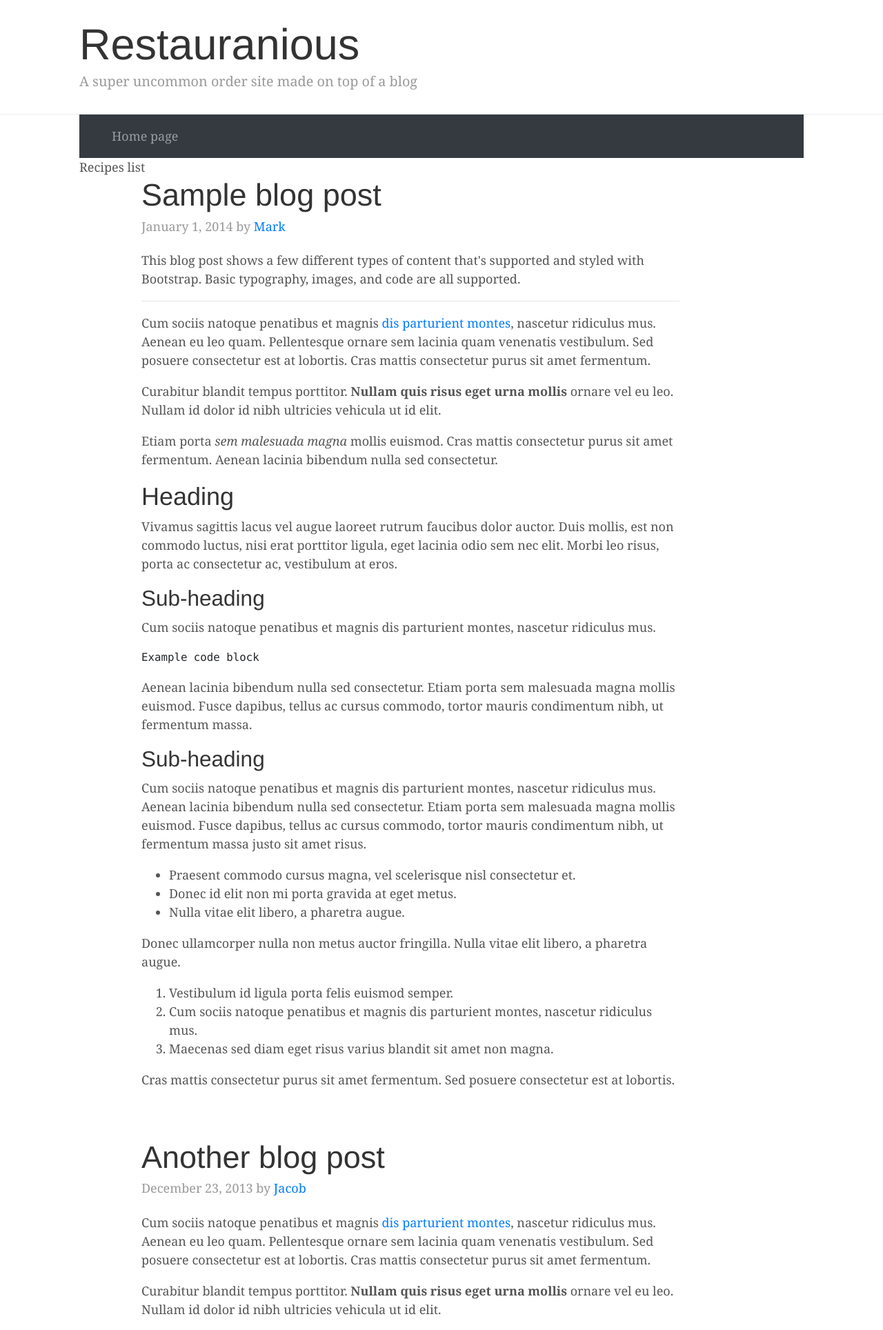
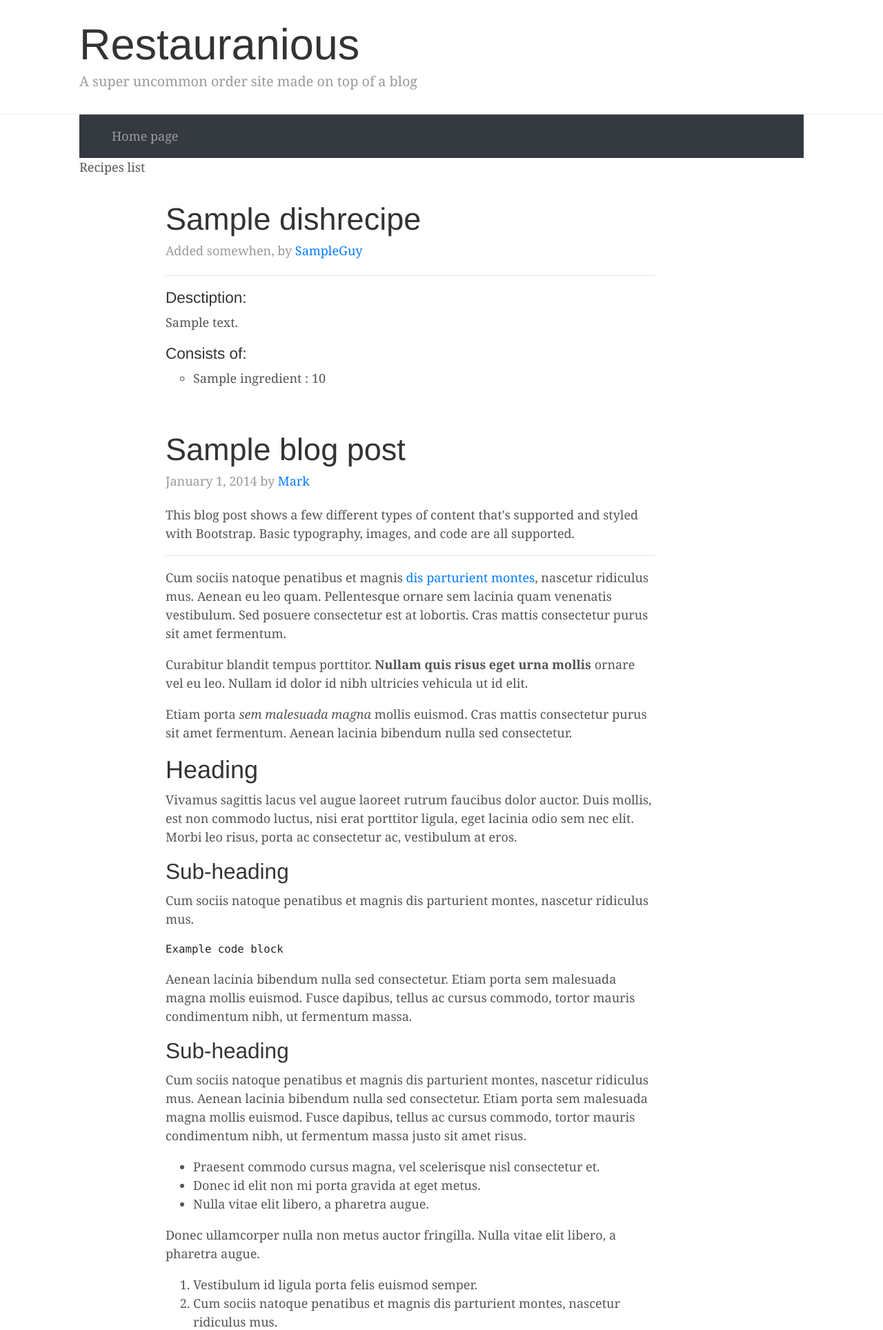
Before and after one commit to StasOverflow/django_dishmaker, a Django app: page /dishmaker/ in a window 1280 px wide. Shown: the part 63-1991 px from the top of the page at 69% size. Run offline with Django 3.2, Linux system fonts and the light colour scheme; tables that the repository leaves empty hold one stand-in row (values such as "Sample post"); some libraries are stand-ins or nearby versions.

Commit message:
struggling with template view

```diff
--- a/dishmaker/models.py
+++ b/dishmaker/models.py
@@ -1,9 +1,6 @@
 from django.db import models
 from django.core.validators import MaxValueValidator, MinValueValidator
 
-
-# TODO: add a decorator, that replaces given classes __str__ method to its own. (to avoid code duplication)
-# No clue how to make it
 
 class Order(models.Model):
     name = models.CharField(max_length=30, unique=True)
@@ -16,10 +13,6 @@ class Order(models.Model):
 
 
 class Ingredient(models.Model):
-    """
-        I think this one is ment to be used for basic purposes, such as adding|deliting as is
-        IMO this is possible, but requires additional amount of work
-    """
     name = models.CharField(max_length=30, unique=True)
     description = models.TextField(blank=True)
     # person_id = models.ForeignKey(Person, on_delete=models.CASCADE, related_name='Membership')
@@ -44,12 +37,16 @@ class DishRecipe(models.Model):
 
 class IngredientQuantityInDishProxy(models.Model):
     ingredient_id = models.ForeignKey(Ingredient, on_delete=models.CASCADE,
-                                      related_name='IngredientQuantityInDishProxy')
+                                      related_name='IngredientQuantityInDishProxy',
+                                      null=False)
     dishrecipe_id = models.ForeignKey(DishRecipe, on_delete=models.CASCADE)
-    ingredient_quantity = models.IntegerField(default=0,
-                                              validators=[
-                                                MinValueValidator(0),
-                                              ])
+    ingredient_quantity = models.IntegerField(
+                            default=0,
+                            validators=[
+                                    MinValueValidator(1),
+                                ],
+                            null=False
+                    )
     # dishrecipe_quantity = models.IntegerField(default=0,
     #                                           validators=[
     #                                             MinValueValidator(0),
@@ -60,4 +57,3 @@ class IngredientQuantityInDishProxy(models.Model):
                  ' ' + str(self.dishrecipe_id) + \
                  '\nqn:' + str(self.ingredient_quantity)
         return output
-# class MealIngredient(models.Model):
--- a/dishmaker/static/dishmaker/content_header.css
+++ b/dishmaker/static/dishmaker/content_header.css
@@ -142,7 +142,8 @@ h6, .h6 {
  */
 
 .blog-post {
-  margin-bottom: 4rem;
+  margin: 25px;
+  padding: 10px;
 }
 .blog-post-title {
   margin-bottom: .25rem;
--- a/dishmaker/templates/dishmaker/content/index.html
+++ b/dishmaker/templates/dishmaker/content/index.html
@@ -6,6 +6,29 @@
 
         <div class="col-9 offset-1 content-main">
 
+            {% for dish_recipe in recipes %}
+            <div class="blog-post">
+                <h2 class="blog-post-title">
+                    {% comment %}
+                    <a href="{% url 'dishmaker:post' post.id %}" >
+                    </a>
+                    {% endcomment %}
+                    {{dish_recipe.name}}
+                </h2>
+                <p class="blog-post-meta">Added somewhen, by <a href="#">SampleGuy</a></p>
+                <hr>
+                <h5> Desctiption: </h5>
+                <p> {{dish_recipe.description}} </p>
+                <h5> Consists of: </h5>
+                <ul style="list-style-type:circle;">
+                    {% for ing in dish_recipe.ingredients.all %}
+                        {% for ingred in ing.IngredientQuantityInDishProxy.all %}
+                        <li> {{ingred.ingredient_id}} : {{ingred.ingredient_quantity}} </li>
+                        {% endfor %}
+                    {% endfor %}
+                </ul>
+            </div><!-- /.blog-post -->
+            {% endfor %}
             <div class="blog-post">
                 <h2 class="blog-post-title">Sample blog post</h2>
                 <p class="blog-post-meta">January 1, 2014 by <a href="#">Mark</a></p>
@@ -49,20 +72,6 @@
                 </blockquote>
                 <p>Etiam porta <em>sem malesuada magna</em> mollis euismod. Cras mattis consectetur purus sit amet fermentum. Aenean lacinia bibendum nulla sed consectetur.</p>
                 <p>Vivamus sagittis lacus vel augue laoreet rutrum faucibus dolor auctor. Duis mollis, est non commodo luctus, nisi erat porttitor ligula, eget lacinia odio sem nec elit. Morbi leo risus, porta ac consectetur ac, vestibulum at eros.</p>
-              </div><!-- /.blog-post -->
-
-              <div class="blog-post">
-                <h2 class="blog-post-title">New feature</h2>
-                <p class="blog-post-meta">December 14, 2013 by <a href="#">Chris</a></p>
-
-                <p>Cum sociis natoque penatibus et magnis dis parturient montes, nascetur ridiculus mus. Aenean lacinia bibendum nulla sed consectetur. Etiam porta sem malesuada magna mollis euismod. Fusce dapibus, tellus ac cursus commodo, tortor mauris condimentum nibh, ut fermentum massa justo sit amet risus.</p>
-                <ul>
-                  <li>Praesent commodo cursus magna, vel scelerisque nisl consectetur et.</li>
-                  <li>Donec id elit non mi porta gravida at eget metus.</li>
-                  <li>Nulla vitae elit libero, a pharetra augue.</li>
-                </ul>
-                <p>Etiam porta <em>sem malesuada magna</em> mollis euismod. Cras mattis consectetur purus sit amet fermentum. Aenean lacinia bibendum nulla sed consectetur.</p>
-                <p>Donec ullamcorper nulla non metus auctor fringilla. Nulla vitae elit libero, a pharetra augue.</p>
               </div><!-- /.blog-post -->
 
               <nav class="blog-pagination">
@@ -110,12 +119,3 @@
 
     </div>
     {% endblock %}
-
-  <!--{% for post in posts %}-->
-    <!--<h1>-->
-      <!--<a href="{% url 'posts:post' post.id %}" >-->
-        <!--{{post.title}}-->
-      <!--</a>-->
-    <!--</h1>-->
-    <!--<p> {{post.content}} </p>-->
-  <!--{% endfor %}-->
--- a/dishmaker/views.py
+++ b/dishmaker/views.py
@@ -6,6 +6,7 @@ from django.views.generic import TemplateView
 from django.views.generic import View
 from django.views.generic.list import ListView
 from django.views.generic.list import MultipleObjectMixin
+from .models import DishRecipe
 
 
 class BaseKindaAbstractView(MultipleObjectMixin):
@@ -24,6 +25,9 @@ class IndexView(ListView, BaseKindaAbstractView):
     def get_context_data(self, **kwargs):
         context = BaseKindaAbstractView.get_context_data(self, **kwargs)
         context['title'] = self.title
+        # prefetch_related is like select_related, but for many to many cases
+        recipes = DishRecipe.objects.prefetch_related('ingredients').all()
+        context['recipes'] = recipes
         return context
 
         # return render(request, template_name=self.template_name, context={'title': self.title})
```
Also changed, not shown: dishmaker/migrations/0013_auto_20190213_0342.py (added).
